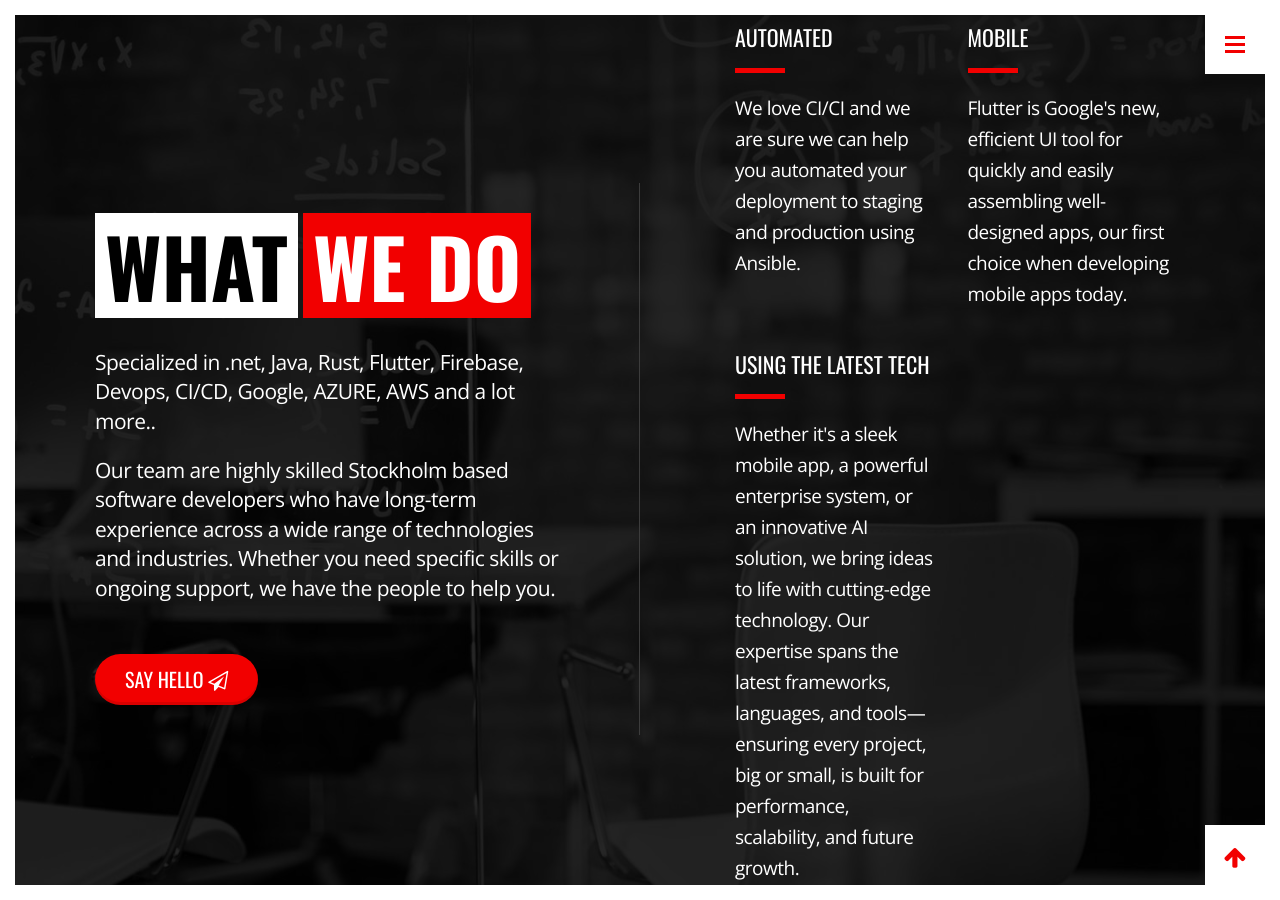
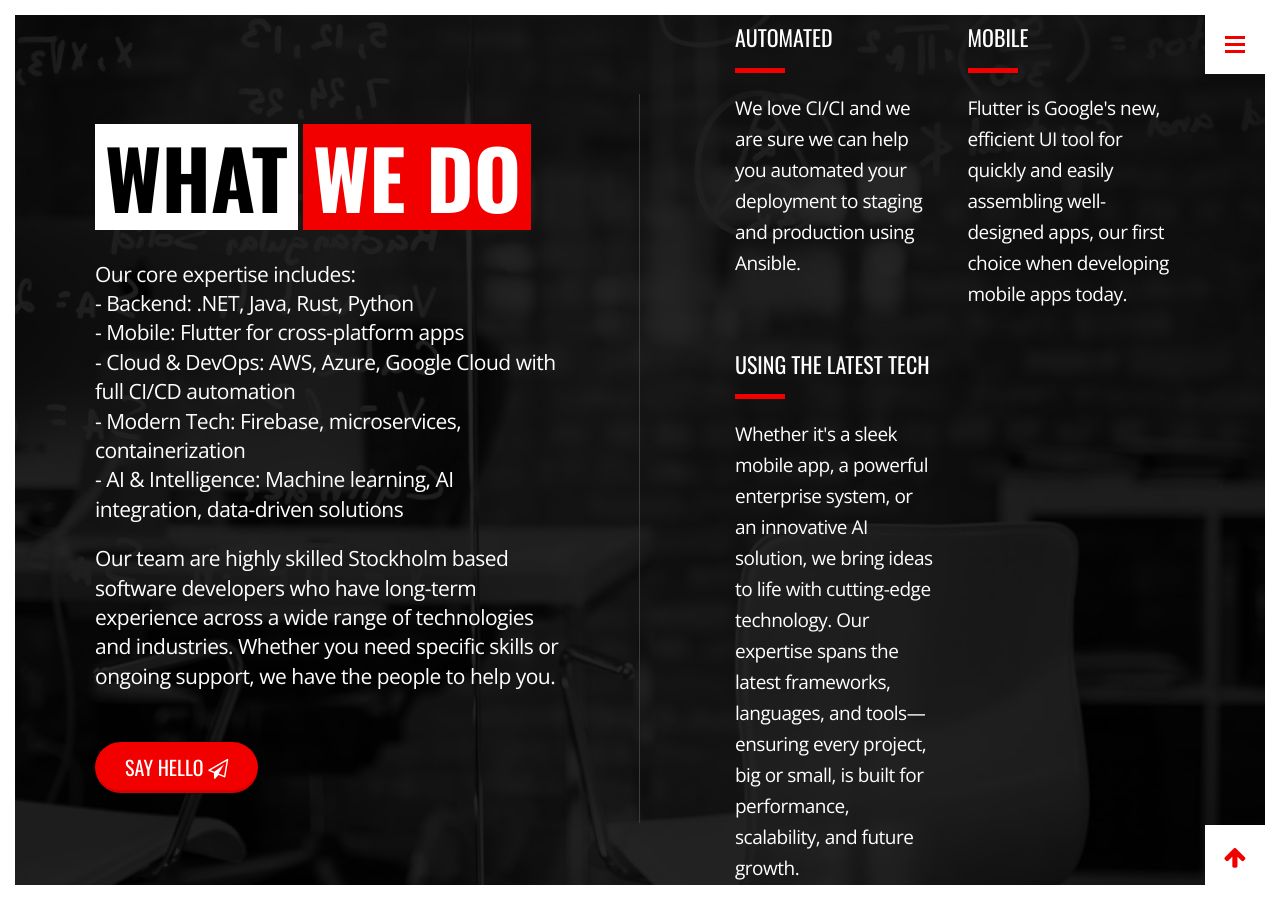
Before and after one commit to teamtau/teamtau.github.io, a Jekyll site: the page built from index.html, in a window 1280 px wide and 900 px high, scrolled down 1002 px. Built offline with Jekyll 4.4.1, drawn with Linux system fonts in a browser that asks for light colours; some web fonts are replaced.

Commit message:
update lead text

```diff
--- a/index.html
+++ b/index.html
@@ -50,7 +50,14 @@ layout: default
                         </div>
                         <!-- End Heading -->
 
-                        <p class="lead">Specialized in .net, Java, Rust, Flutter, Firebase, Devops, CI/CD, Google, AZURE, AWS and a lot more..</p>
+                        <p class="lead">
+							Our core expertise includes:<br/>
+							- Backend: .NET, Java, Rust, Python<br/>
+							- Mobile: Flutter for cross-platform apps<br/>
+							- Cloud & DevOps: AWS, Azure, Google Cloud with full CI/CD automation<br/>
+							- Modern Tech: Firebase, microservices, containerization<br/>
+							- AI & Intelligence: Machine learning, AI integration, data-driven solutions
+						</p>
 
                         <p class="lead">
                             Our team are highly skilled Stockholm based software developers who have long-term experience across a wide range of technologies and industries. Whether you need specific skills or ongoing support, we have the people to help you.
```
